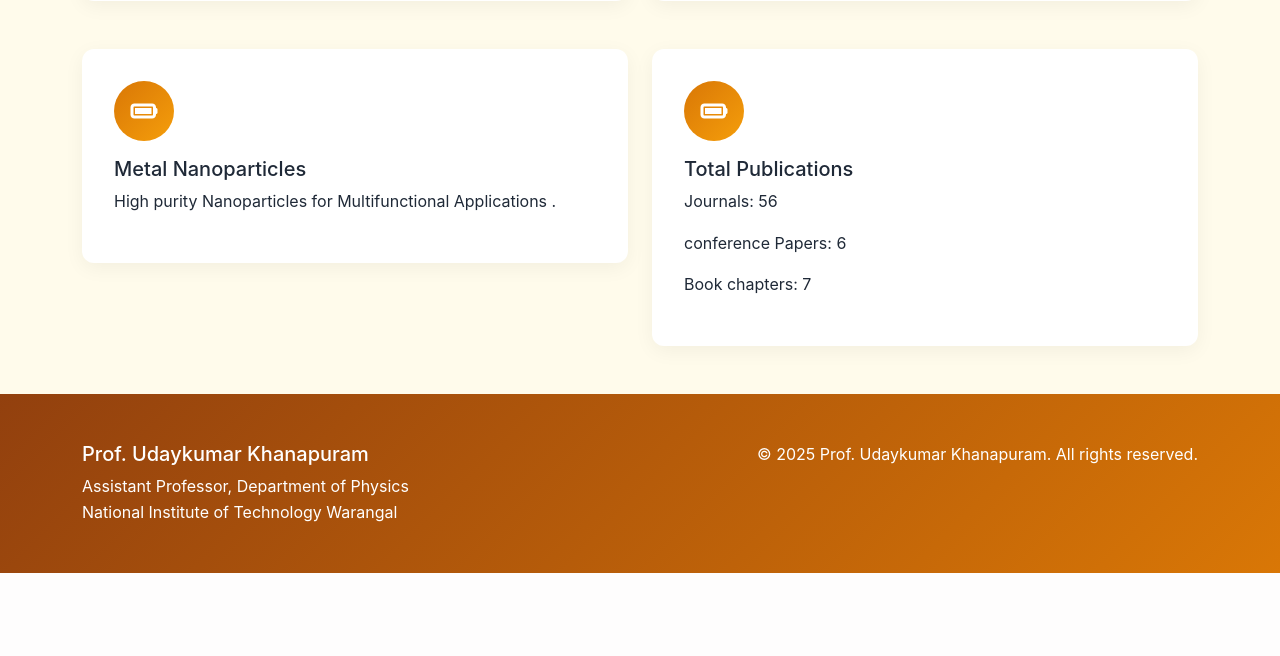
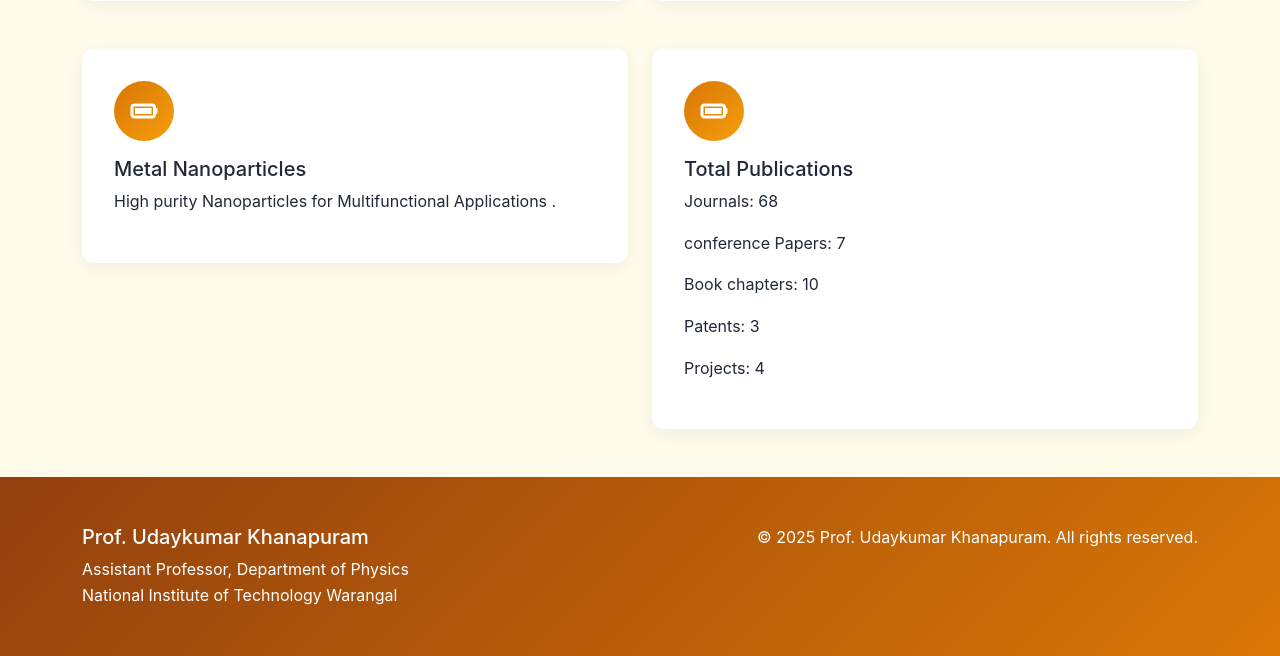
Before and after one commit to kanapuramudaykumar-blip/uday_physics, a Django app: page /research/ in a window 1280 px wide. Shown: the part 454-1110 px from the top of the page. Before the commit the page ends 1027 px from the top, so only its background shows below. Run offline with Django 5.2, Linux system fonts and the light colour scheme; some libraries are stand-ins or nearby versions.

Commit message:
Update research.html

```diff
--- a/templates/research.html
+++ b/templates/research.html
@@ -39,9 +39,11 @@
                         <i class="fas fa-battery-full"></i>
                     </div>
                     <h5>Total Publications</h5>
-                    <p>Journals: 56</p>
-                    <p>conference Papers: 6</p>
-                    <p>Book chapters: 7</p>
+                    <p>Journals: 68</p>
+                    <p>conference Papers: 7</p>
+                    <p>Book chapters: 10</p>
+                    <p>Patents: 3</p>
+                    <p>Projects: 4</p>
                 </div>
             </div>
         </div>
```
